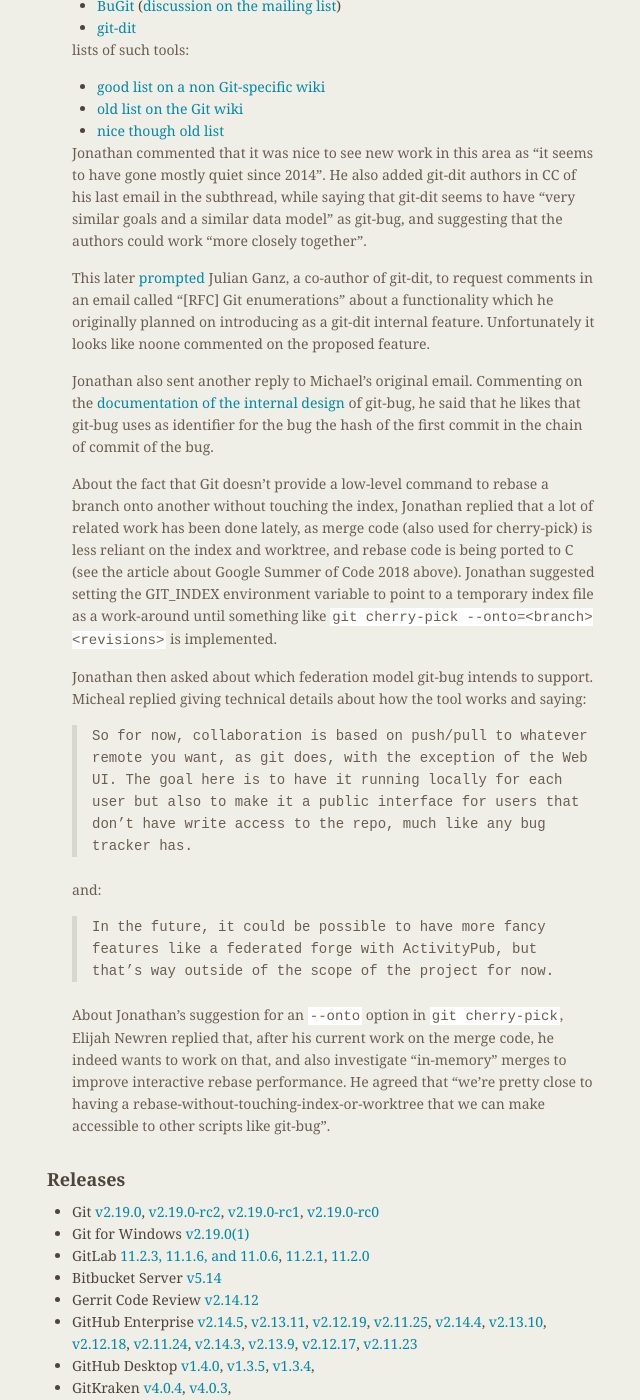
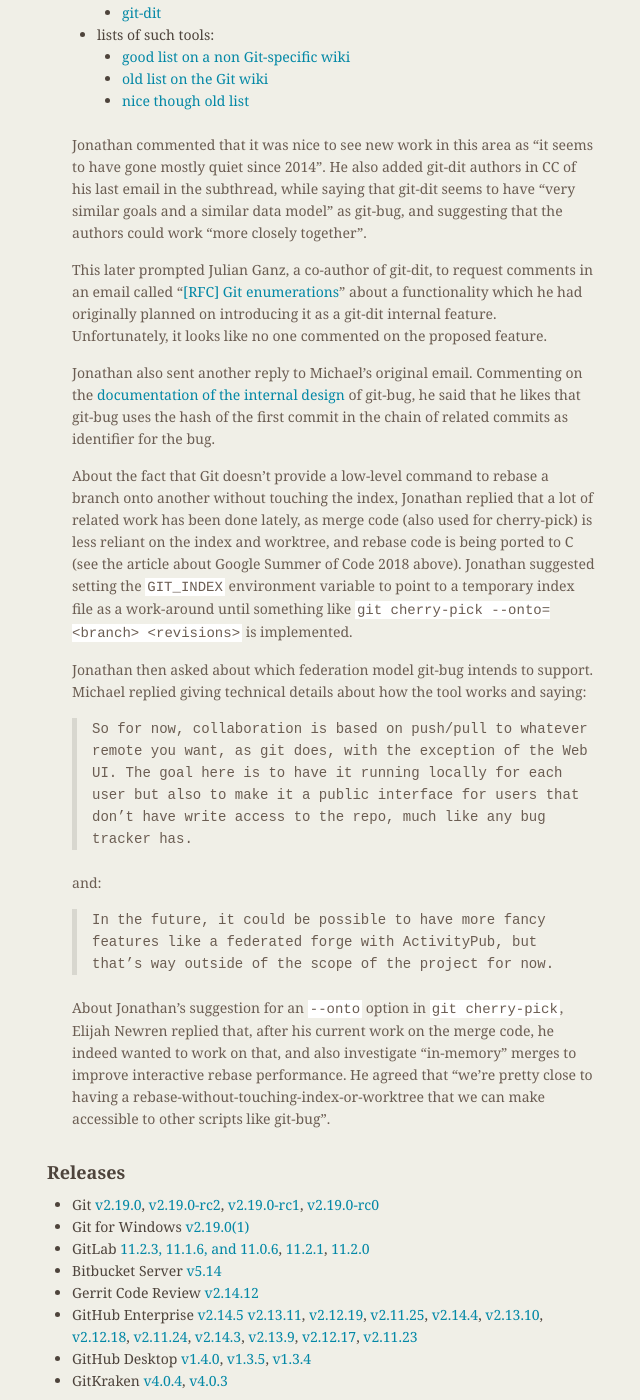
Before and after one commit to git/git.github.io, a Jekyll site: the page built from rev_news/drafts/edition-43.md, in a window 1280 px wide and 1400 px high, scrolled down 1973 px. Shown: the whole window, without its empty margins (487-1127 px from the left). Built offline with Jekyll 4.4.1, drawn with Linux system fonts in a browser that asks for light colours; some of the changed text lies outside the part shown.

Commit message:
Fixed some typos, and re-arranged a few items. Feel free to revert/further correct.

```diff
--- a/rev_news/drafts/edition-43.md
+++ b/rev_news/drafts/edition-43.md
@@ -86,36 +86,34 @@
   Peff also considers too generic.
 
   Tacitus Aedifex also replied to Michael saying that he had "often
-  wanted an integrated bug database like this", and that he has
+  wanted an integrated bug database like this", and that he had
   created his own solution for this purpose using a "subrepo storing
-  bug reports and coments in .txt files" and "bash porcelain scripts".
+  bug reports and comments in .txt files" and "bash porcelain scripts".
 
-  Junio Hamano, the Git maintainer, replied to Michael too. He told
+  Junio Hamano, the Git maintainer, replied to Michael, too. He told
   that this reminds him of a "demo Scott Chacon showed us ages ago".
 
   Jonathan added that the tool Scott demoed was TicGit. Then Jonathan
   started along with Kyle Meyer to compile the following lists of
   similar tools and links related to them in a small subthread:
+    - tools:
+      - [TicGit](https://github.com/jeffWelling/ticgit)
+      - [Ditz](https://github.com/jashmenn/ditz)
+      - [git-issues](https://github.com/duplys/git-issues)
+      - [cil](https://github.com/chilts/cil)
+      - [Bugs Everywhere](http://bugseverywhere.org/)
+      - milli by Steve Kemp (no copy found)
+      - [Simple Defects](https://syncwith.us/sd/)
+      - [Kipling](https://gitorious.org/kipling/mainline)
+      - [BuGit](https://gitlab.com/monnier/bugit) ([discussion on the mailing list](https://public-inbox.org/git/jwva8psr6vr.fsf-monnier+gmane.comp.version-control.git@gnu.org/))
+      - [git-dit](https://github.com/neithernut/git-dit)
 
-  tools:
+    - lists of such tools:
+      - [good list on a non Git-specific wiki](https://dist-bugs.branchable.com/software/)
+      - [old list on the Git wiki](https://git.wiki.kernel.org/index.php/InterfacesFrontendsAndTools#Bug.2Fissue_trackers.2C_etc)
+      - [nice though old list](http://www.cs.unb.ca/~bremner/blog/posts/git-issue-trackers/)
 
-    - [TicGit](https://github.com/jeffWelling/ticgit)
-    - [Ditz](https://github.com/jashmenn/ditz)
-    - [git-issues](https://github.com/duplys/git-issues)
-    - [cil](https://github.com/chilts/cil)
-    - [Bugs Everywhere](http://bugseverywhere.org/)
-    - milli by Steve Kemp (no copy found)
-    - [Simple Defects](https://syncwith.us/sd/)
-    - [Kipling](https://gitorious.org/kipling/mainline)
-    - [BuGit](https://gitlab.com/monnier/bugit) ([discussion on the mailing list](https://public-inbox.org/git/jwva8psr6vr.fsf-monnier+gmane.comp.version-control.git@gnu.org/))
-    - [git-dit](https://github.com/neithernut/git-dit)
-
-  lists of such tools:
-
-    - [good list on a non Git-specific wiki](https://dist-bugs.branchable.com/software/)
-    - [old list on the Git wiki](https://git.wiki.kernel.org/index.php/InterfacesFrontendsAndTools#Bug.2Fissue_trackers.2C_etc)
-    - [nice though old list](http://www.cs.unb.ca/~bremner/blog/posts/git-issue-trackers/)
-
+  <br>
   Jonathan commented that it was nice to see new work in this area as
   "it seems to have gone mostly quiet since 2014". He also added
   git-dit authors in CC of his last email in the subthread, while
@@ -123,17 +121,17 @@
   data model" as git-bug, and suggesting that the authors could work
   "more closely together".
 
-  This later [prompted](https://public-inbox.org/git/20180820195929.58444ae0@neithernut.Speedport_W_921V_1_39_000/)
-  Julian Ganz, a co-author of git-dit, to request comments in an email
-  called "[RFC] Git enumerations" about a functionality which he
-  originally planned on introducing as a git-dit internal
-  feature. Unfortunately it looks like noone commented on the proposed
-  feature.
+  This later prompted Julian Ganz, a co-author of git-dit, to request
+  comments in an email called
+  "[\[RFC\] Git enumerations](https://public-inbox.org/git/20180820195929.58444ae0@neithernut.Speedport_W_921V_1_39_000/)"
+  about a functionality which he had originally planned on introducing
+  it as a git-dit internal feature. Unfortunately, it looks like no one
+  commented on the proposed feature.
 
   Jonathan also sent another reply to Michael's original
   email. Commenting on the [documentation of the internal design](https://github.com/MichaelMure/git-bug/blob/master/doc/model.md)
-  of git-bug, he said that he likes that git-bug uses as identifier
-  for the bug the hash of the first commit in the chain of commit of
+  of git-bug, he said that he likes that git-bug uses the hash of the
+  first commit in the chain of related commits as identifier for
   the bug.
 
   About the fact that Git doesn't provide a low-level command to
@@ -142,12 +140,12 @@
   code (also used for cherry-pick) is less reliant on the index and
   worktree, and rebase code is being ported to C (see the article
   about Google Summer of Code 2018 above). Jonathan suggested setting
-  the GIT_INDEX environment variable to point to a temporary index
+  the `GIT_INDEX` environment variable to point to a temporary index
   file as a work-around until something like
   `git cherry-pick --onto=<branch> <revisions>` is implemented.
 
   Jonathan then asked about which federation model git-bug intends to
-  support. Micheal replied giving technical details about how the tool
+  support. Michael replied giving technical details about how the tool
   works and saying:
 
   > So for now, collaboration is based on push/pull to whatever remote you
@@ -164,7 +162,7 @@
 
   About Jonathan's suggestion for an `--onto` option in `git
   cherry-pick`, Elijah Newren replied that, after his current work on
-  the merge code, he indeed wants to work on that, and also
+  the merge code, he indeed wanted to work on that, and also
   investigate "in-memory" merges to improve interactive rebase
   performance. He agreed that "we're pretty close to having a
   rebase-without-touching-index-or-worktree that we can make
@@ -194,7 +192,7 @@
 [11.2.0](https://about.gitlab.com/2018/08/22/gitlab-11-2-released/)
 + Bitbucket Server [v5.14](https://confluence.atlassian.com/bitbucketserver/bitbucket-server-release-notes-872139866.html)
 + Gerrit Code Review [v2.14.12](https://groups.google.com/forum/#!msg/repo-discuss/iTc-8qSHNOM/WchxHqg7BQAJ;context-place=forum/repo-discuss)
-+ GitHub Enterprise [v2.14.5](https://enterprise.github.com/releases/2.14.5),
++ GitHub Enterprise [v2.14.5](https://enterprise.github.com/releases/2.14.5)
 [v2.13.11](https://enterprise.github.com/releases/2.13.11),
 [v2.12.19](https://enterprise.github.com/releases/2.12.19),
 [v2.11.25](https://enterprise.github.com/releases/2.11.25),
@@ -208,9 +206,9 @@
 [v2.11.23](https://enterprise.github.com/releases/2.11.23)
 + GitHub Desktop [v1.4.0](https://desktop.github.com/release-notes/),
 [v1.3.5](https://desktop.github.com/release-notes/),
-[v1.3.4](https://desktop.github.com/release-notes/),
+[v1.3.4](https://desktop.github.com/release-notes/)
 + GitKraken [v4.0.4](https://support.gitkraken.com/release-notes/current),
-[v4.0.3](https://support.gitkraken.com/release-notes/current),
+[v4.0.3](https://support.gitkraken.com/release-notes/current)
 
 ## Other News
 
@@ -219,7 +217,7 @@
 
 * [GitOps — `git push` all the things](https://dzone.com/articles/gitops-git-push-all-the-things)
 * [Gerrit User Summit 2018](https://gerrit.googlesource.com/summit/2018/+/master/index.md) will be hosted at Cloudera HQ in Palo Alto,
-  15-16 Nov. Registration is now open to all the Gerrit and JGit users, maintainers and supporters.
+  15-16 Nov. Registration is now open to all Gerrit and JGit users, maintainers and supporters.
 
 __Light reading__
 
```
